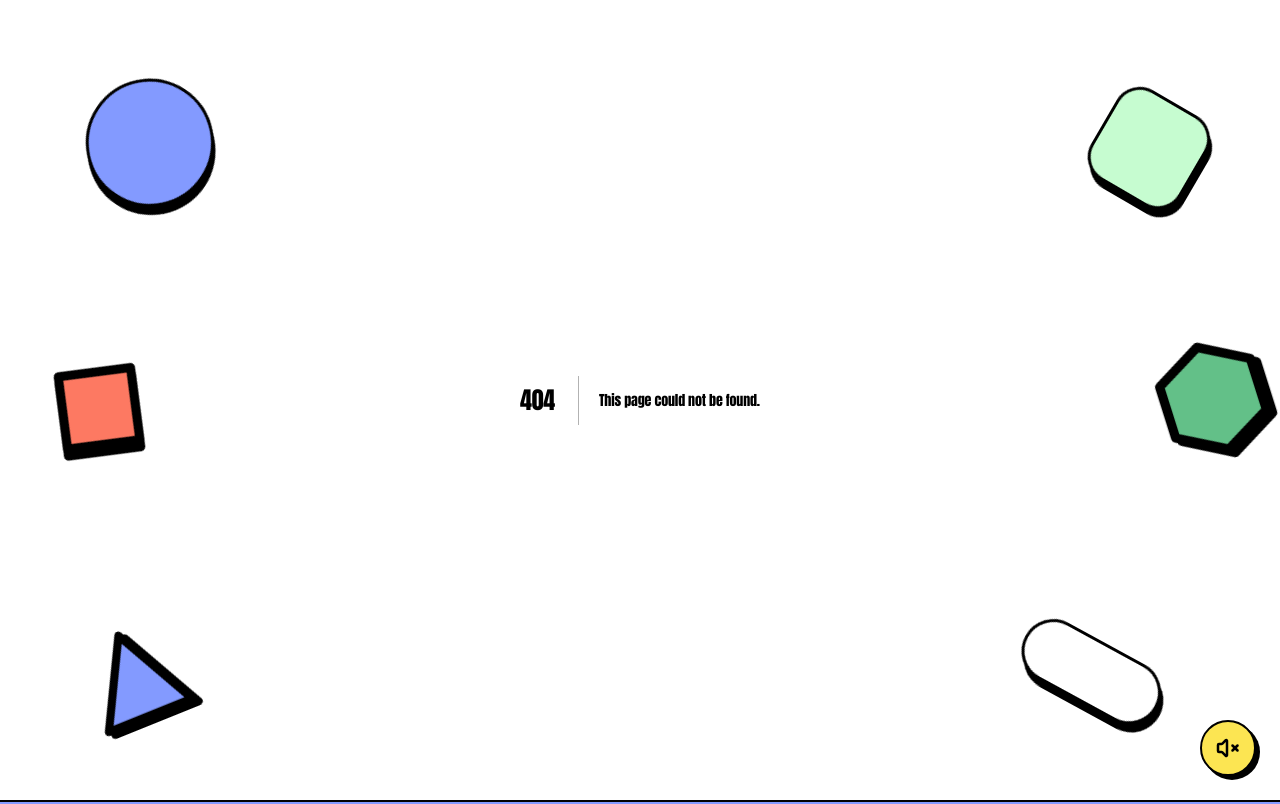
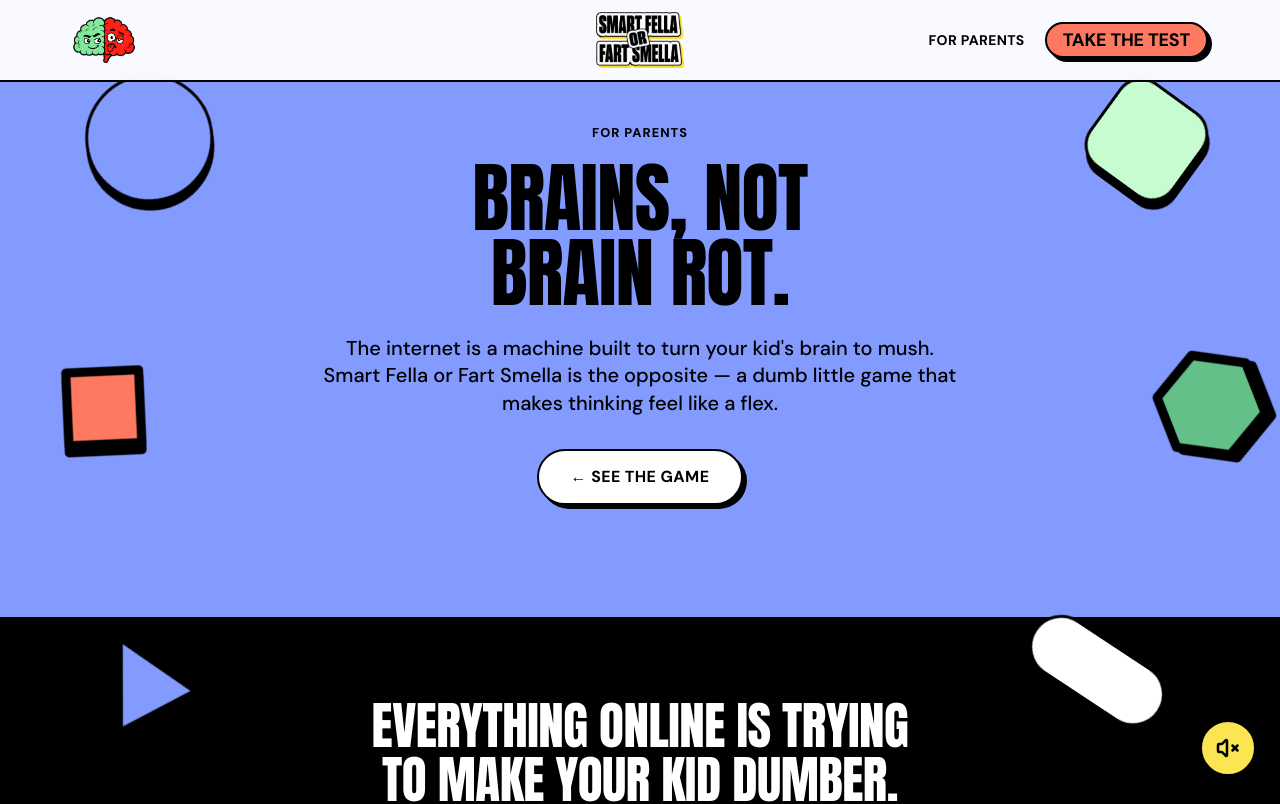
Before and after one commit to kimkhoi2202/sffs-website, a Next.js app: page /parents in a window 1280 px wide. Before the commit this address had no page. Shown: the top 804 px of the page. Built offline with nearby package versions, Linux system fonts and the light colour scheme.

Commit message:
feat(parents): add mission-focused /parents page

```diff
--- /dev/null
+++ b/app/parents/page.tsx
@@ -0,0 +1,182 @@
+import type { Metadata } from "next";
+import { Gamepad2, Brain, Sparkles, ShieldCheck } from "lucide-react";
+
+import { QuizNav } from "@/components/quiz/quiz-nav";
+import { Section } from "@/components/ui/section";
+import { Heading } from "@/components/ui/heading";
+import { Eyebrow } from "@/components/ui/eyebrow";
+import { Button } from "@/components/ui/button";
+import { Comparison } from "@/components/sections/comparison";
+import { FeatureGrid, type Feature } from "@/components/sections/feature-grid";
+import { Faq, type FaqItem } from "@/components/sections/faq";
+import { CtaBand } from "@/components/sections/cta-band";
+
+export const metadata: Metadata = {
+  title: { absolute: "For Parents — Smart Fella or Fart Smella" },
+  description:
+    "The good kind of screen time. Smart Fella or Fart Smella is a dumb little game that makes thinking feel like a flex — a real challenge, not a bottomless feed. Our mission, for parents.",
+};
+
+const FEATURES: Feature[] = [
+  {
+    icon: Gamepad2,
+    title: "A game, not a feed",
+    body: "It has a finish line. No infinite scroll, no autoplay, no rabbit hole.",
+  },
+  {
+    icon: Brain,
+    title: "An actual challenge",
+    body: "Memory and pattern puzzles that make kids lean in, not zone out.",
+  },
+  {
+    icon: Sparkles,
+    title: "Speaks their language",
+    body: "Goofy on purpose. They play because they want to, not because you made them.",
+  },
+  {
+    icon: ShieldCheck,
+    title: "No ads, no dark patterns",
+    body: "We don't sell your kid's attention. No ads pointed at them, ever.",
+  },
+];
+
+const FAQ: FaqItem[] = [
+  {
+    q: "Is this just another addictive game?",
+    a: "No bottomless feed, no autoplay. Rounds end. It's built to be put down — the opposite of the apps fighting for your kid's every waking second.",
+  },
+  {
+    q: "Does it make my kid smarter?",
+    a: "“Smarter” is a fuzzy word, so here's the straight version: the games give working memory a real workout — a genuine mental challenge, not mindless tap-to-win. What we'll never tell you is that a game raises your kid's IQ or grades. No game does that, and the company that promised it paid a $2M FTC fine. Our pitch is simpler and true — we make thinking fun enough to beat the feed.",
+  },
+  {
+    q: "What's the right amount of time?",
+    a: "A few rounds. The game doesn't beg for more — when your kid's done, it's done.",
+  },
+  {
+    q: "What ages is it for?",
+    a: "Built for kids old enough to want to beat their friends — roughly 8 to 14. Younger kids can absolutely play; the ranking just means more the older they get.",
+  },
+  {
+    q: "Is my kid's data safe?",
+    a: "We don't collect kids' data. If we ever email anyone, it's a parent — never your child. No child names, ages, or profiles.",
+  },
+  {
+    q: "Do you have ads?",
+    a: "None aimed at your kid. We're not in the business of renting out their attention.",
+  },
+];
+
+export default function ParentsPage() {
+  return (
+    <main id="main" className="flex-1">
+      <QuizNav pinned homeHref="/" ctaHref="/#pricing" />
+
+      {/* 1. Hero — pt offsets the fixed nav so the headline isn't tucked under it. */}
+      <Section
+        background="blue"
+        padding="lg"
+        className="pt-[96px] md:pt-[120px]"
+        container="prose"
+        containerClassName="text-center"
+      >
+        <Eyebrow>For Parents</Eyebrow>
+        <Heading as={1} size="display" className="mt-4">
+          Brains, not brain rot.
+        </Heading>
+        <p className="mx-auto mt-6 max-w-2xl text-pretty text-lg font-medium leading-snug sm:text-xl">
+          The internet is a machine built to turn your kid&apos;s brain to mush. Smart
+          Fella or Fart Smella is the opposite — a dumb little game that makes thinking
+          feel like a flex.
+        </p>
+        <div className="mt-8">
+          <Button href="/" variant="paper" size="lg">
+            ← See the game
+          </Button>
+        </div>
+      </Section>
+
+      {/* 2. Manifesto strip */}
+      <Section
+        background="ink"
+        padding="md"
+        bordered
+        container="prose"
+        containerClassName="text-center"
+      >
+        <Heading as={2} size="xl" className="text-balance">
+          Everything online is trying to make your kid dumber. We make thinking the flex.
+        </Heading>
+      </Section>
+
+      {/* 3. Comparison */}
+      <Comparison
+        revealContent
+        background="cream"
+        title="The feed vs. the fella"
+        theirLabel="Brain rot"
+        ourLabel="SFFS"
+        theirPoints={[
+          "Infinite scroll designed to never end",
+          "Rewards zoning out",
+          "Gets dumber the longer they watch",
+          "Built to keep them up till 2am",
+        ]}
+        ourPoints={[
+          "A challenge with an actual finish line",
+          "Rewards focus, memory, and pattern-hunting",
+          "Gets harder as they get better",
+          "A few rounds, then they put it down",
+        ]}
+      />
+
+      {/* 4. Feature grid */}
+      <FeatureGrid
+        revealContent
+        background="paper"
+        title="What it actually is"
+        columns={2}
+        features={FEATURES}
+      />
+
+      {/* 5. Mission block */}
+      <Section background="mint" padding="lg" bordered container="prose">
+        <Eyebrow>Our mission</Eyebrow>
+        <Heading as={2} size="xl" className="mt-4">
+          We want thinking to be the flex
+        </Heading>
+        <div className="mt-6 space-y-5 text-lg font-medium leading-relaxed">
+          <p>
+            Kids are handed screens engineered to hold them as long as humanly possible.
+            The reward for scrolling is just… more scrolling. We think that&apos;s a
+            terrible deal — and a beatable one.
+          </p>
+          <p>
+            So we built a game that&apos;s genuinely fun and genuinely hard. You get
+            ranked, you climb, you flex on your friends. The status isn&apos;t in the
+            likes — it&apos;s in being sharp. If we can make <em>&ldquo;I&apos;m smart&rdquo;</em> the
+            coolest thing a kid can say, we&apos;ve done our job.
+          </p>
+        </div>
+      </Section>
+
+      {/* 6. FAQ */}
+      <Faq
+        revealContent
+        background="paper"
+        title="Questions parents actually ask"
+        items={FAQ}
+      />
+
+      {/* 7. Closing CTA (no form) */}
+      <CtaBand
+        revealContent
+        background="green"
+        align="center"
+        title="See what they'll actually be playing"
+        primaryCta={{ label: "Play Smart Fella or Fart Smella", href: "/" }}
+        secondaryCta={null}
+      />
+    </main>
+  );
+}
```
